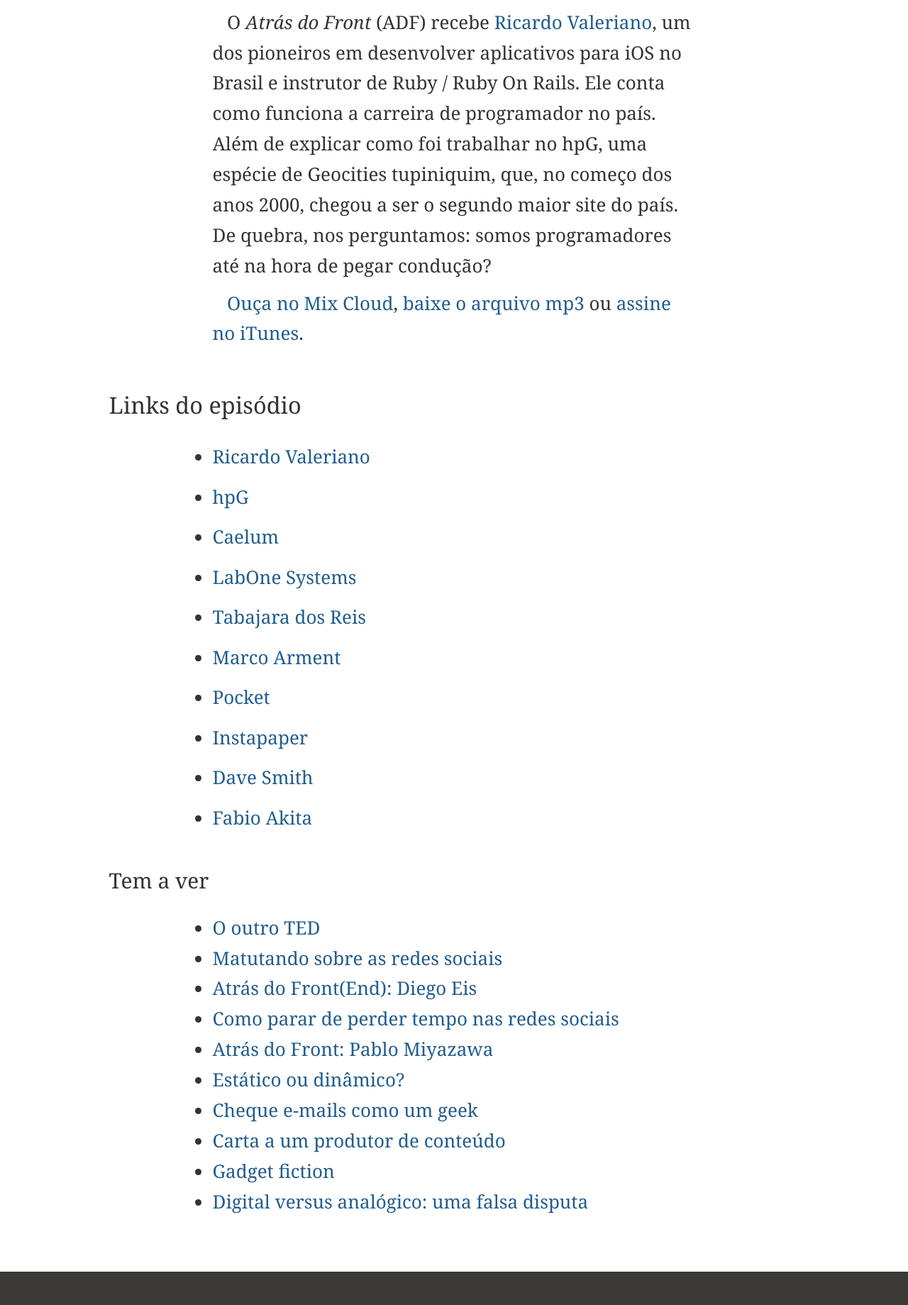
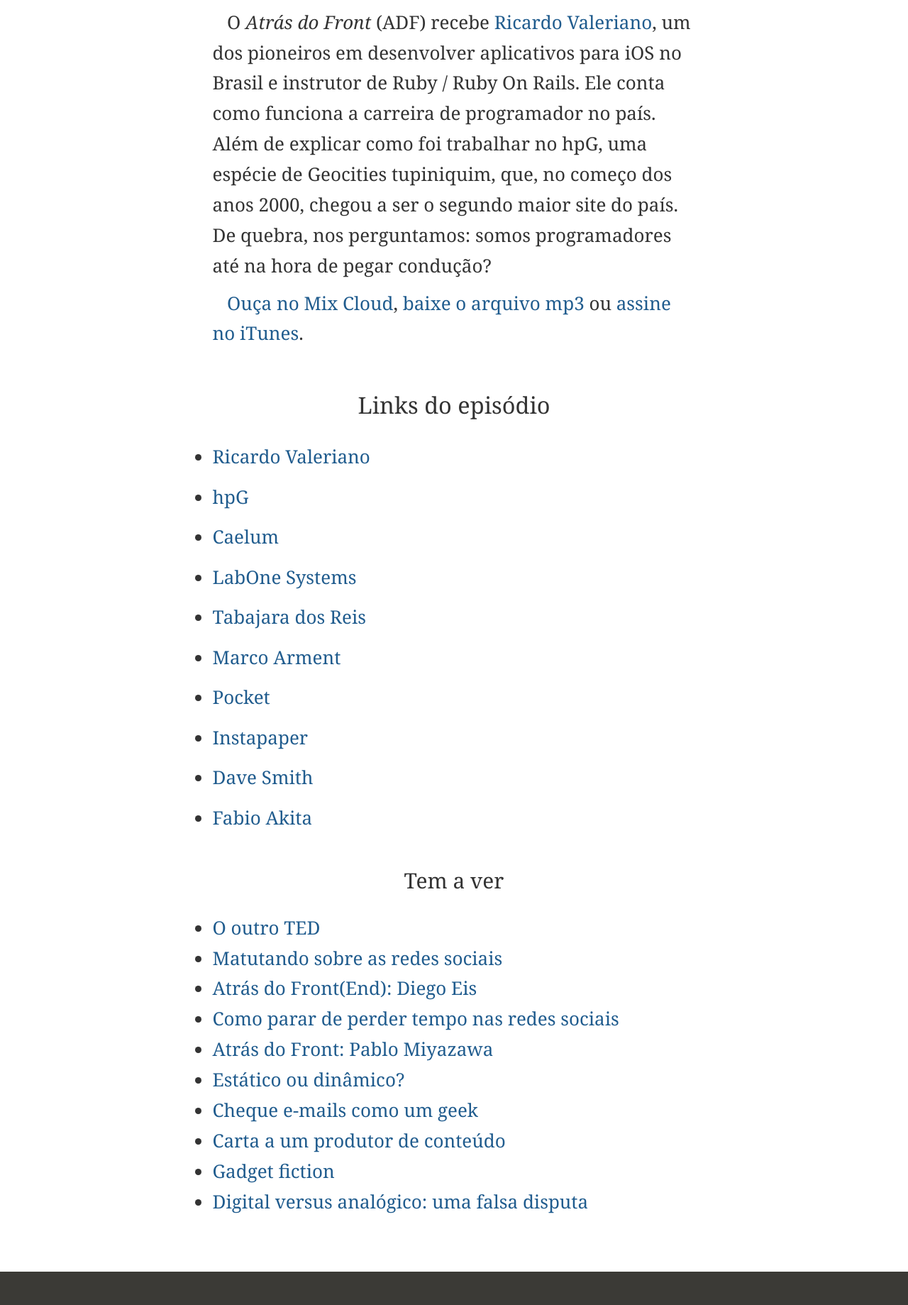
Before and after one commit to eduf/eduf.github.com, a Jekyll site: the page built from _posts/2013-05-29-como-programadores-pegam-onibus.md, in a window 1280 px wide. Shown: the part 651-2490 px from the top of the page at 71% size. Built offline with Jekyll 4.4.1, drawn with Linux system fonts in a browser that asks for light colours; nearby versions of some CDN libraries; comment, search, counter and statistics services are not loaded.

Commit message:
Mais detalhes de alinhamento

```diff
--- a/stylesheets/foundation.css
+++ b/stylesheets/foundation.css
@@ -133,6 +133,7 @@
 	padding: 30px 0 13px 0;
 	padding: 3.0rem 0 1.3rem 0;
 	font-family: "kepler-std-semicondensed-sub-1","kepler-std-semicondensed-sub-2","Georgia",serif;
+	text-align: center;
 }
 
 h1 a,h2 a,h3 a,h4 a{
@@ -300,9 +301,6 @@
 	font-size: 215%;
 	text-align: center;
 }
-.entry-meta {
-	text-align: center;
-}
 }
 
 @media only screen and (max-width: 70.000em) {
@@ -331,7 +329,7 @@
 	padding-right: 6%;
 }
 h1{
-	font-size: 195%;
+	font-size: 200%;
 }
 }
 
```
Also changed, not shown: stylesheets/foundation.min.css.
